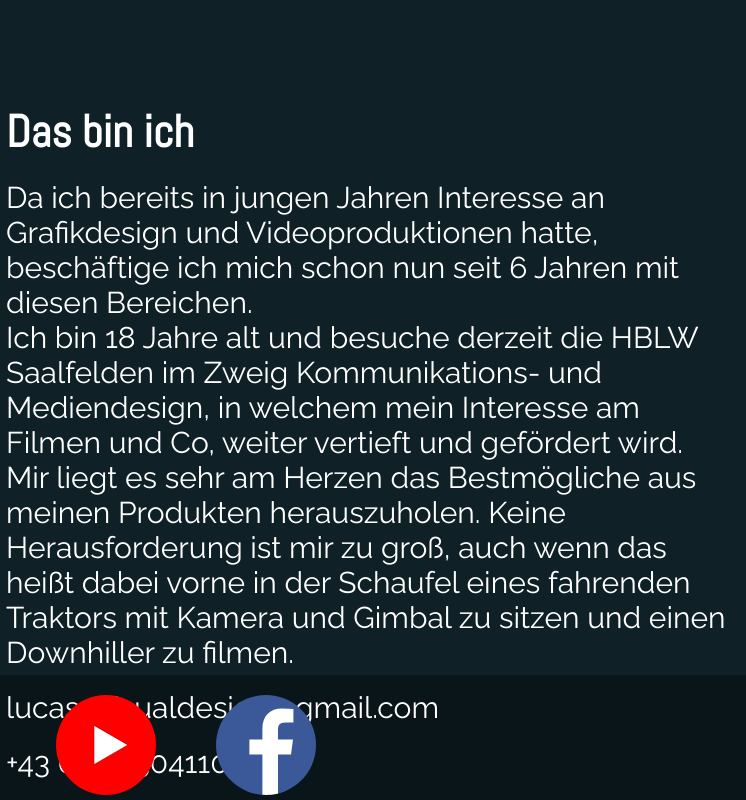
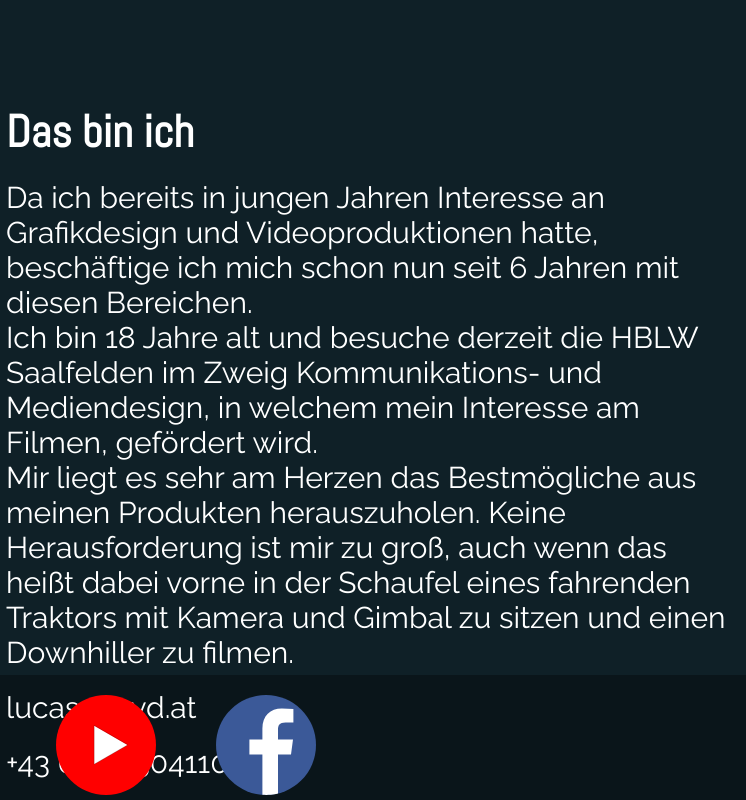
Before and after one commit to LucasPVD/LPVD, a plain HTML site: page index.html in a window 1280 px wide. Shown: the part 3480-4280 px from the top of the page, 534-1280 px from the left. Drawn offline with nearby package versions, Linux system fonts and the light colour scheme.

Commit message:
Mail Addr.

```diff
--- a/index.html
+++ b/index.html
@@ -105,8 +105,8 @@ Von der Entwicklung der Idee, bis hin zur Fertigstellung des Videos und Abgabe d
         <img src='img/lucas.jpg' alt='LPVD' height='500px' width='500px'>
         <div class='text'>
         <h1>Das bin ich</h1>
-        <p>Da ich bereits in jungen Jahren Interesse an Grafikdesign und Videoproduktionen hatte, beschäftige ich mich schon nun seit 6 Jahren mit diesen Bereichen. <br> Ich bin 18 Jahre alt und besuche derzeit die HBLW Saalfelden im Zweig Kommunikations- und Mediendesign, in welchem mein Interesse am Filmen und Co, weiter vertieft und gefördert wird. <br>  Mir liegt es sehr am Herzen das Bestmögliche aus meinen Produkten herauszuholen. Keine Herausforderung ist mir zu groß, auch wenn das heißt dabei vorne in der Schaufel eines fahrenden Traktors mit Kamera und Gimbal zu sitzen und einen Downhiller zu filmen.</p>
-        <p>lucaspvisualdesign@gmail.com</p>
+        <p>Da ich bereits in jungen Jahren Interesse an Grafikdesign und Videoproduktionen hatte, beschäftige ich mich schon nun seit 6 Jahren mit diesen Bereichen. <br> Ich bin 18 Jahre alt und besuche derzeit die HBLW Saalfelden im Zweig Kommunikations- und Mediendesign, in welchem mein Interesse am Filmen, gefördert wird. <br>  Mir liegt es sehr am Herzen das Bestmögliche aus meinen Produkten herauszuholen. Keine Herausforderung ist mir zu groß, auch wenn das heißt dabei vorne in der Schaufel eines fahrenden Traktors mit Kamera und Gimbal zu sitzen und einen Downhiller zu filmen.</p>
+        <p>lucas@lpvd.at</p>
         <p>+43 664 75041108</p>
         </div>
     </div>
```
